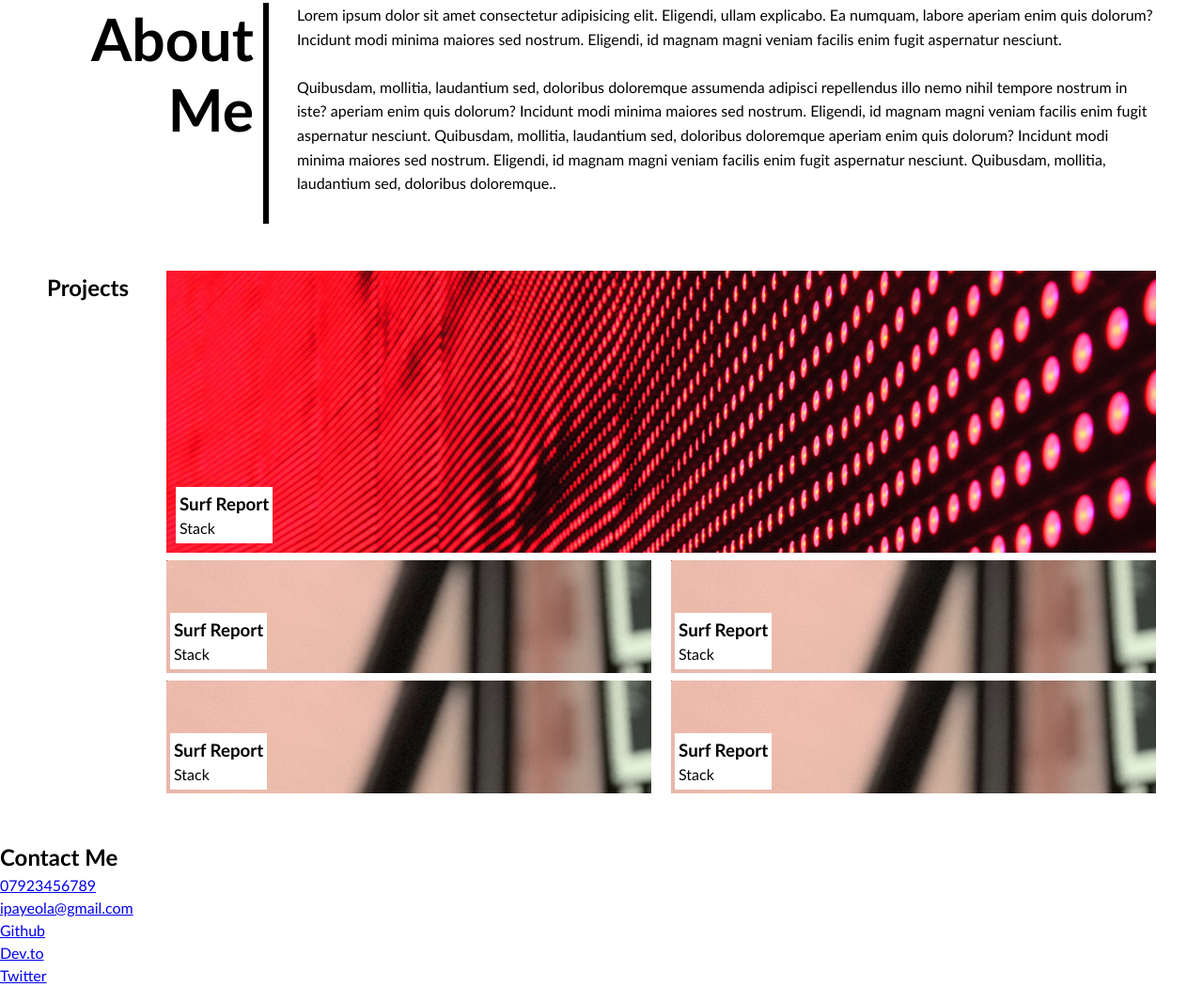
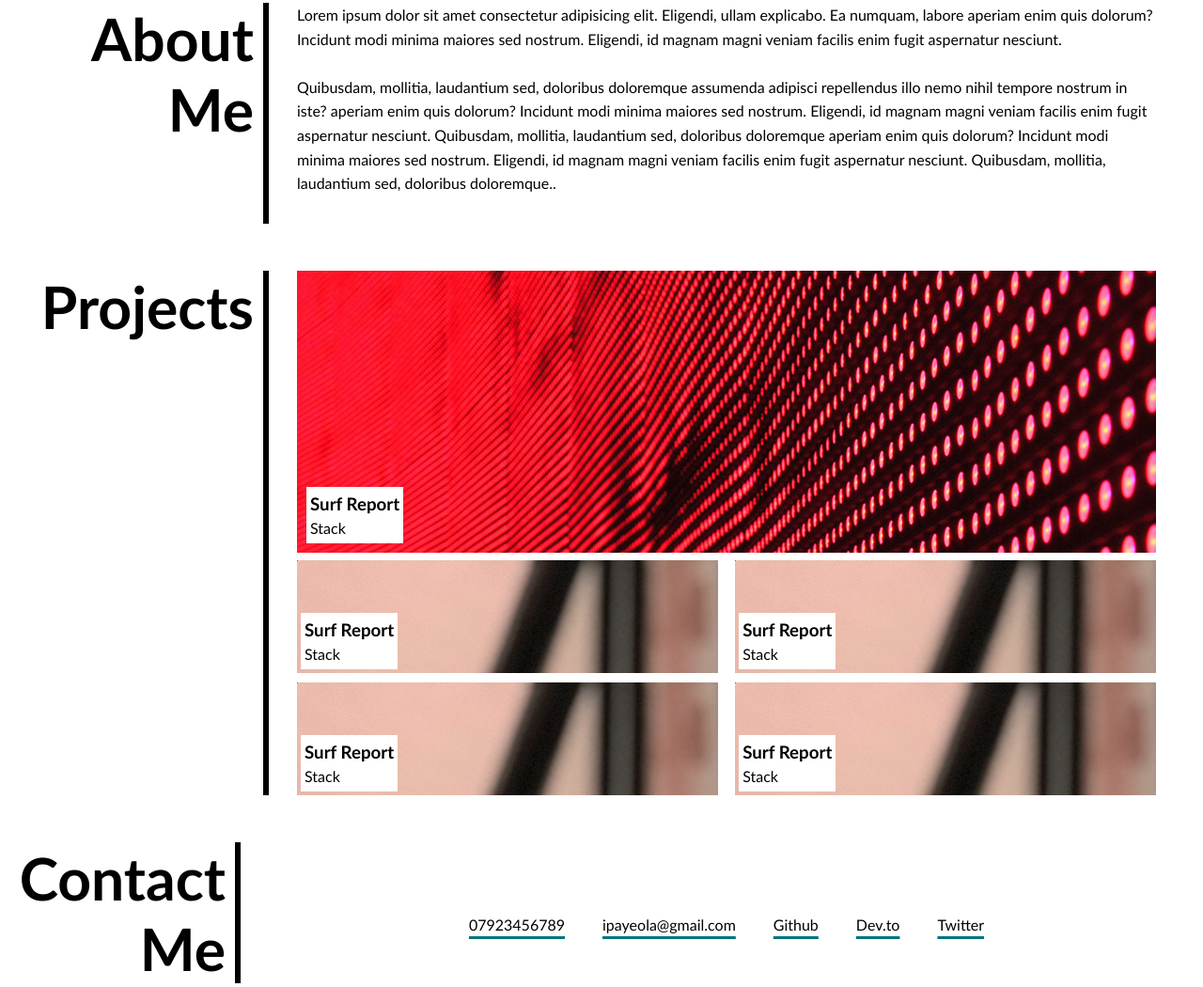
Before and after one commit to OlaIpaye/portfolio-website, a plain HTML site: page starter/index.html in a window 1280 px wide. Shown: the part 463-1513 px from the top of the page at 94% size. Drawn offline with Linux system fonts and the light colour scheme.

Commit message:
updated ccs file

```diff
--- a/starter/css/style.css
+++ b/starter/css/style.css
@@ -117,32 +117,25 @@ h1 {
   margin-bottom: 50px;
 }
 
-/* .flex-item3 {
-  display: flex;
-  width: 20%;
-  justify-content: flex-end;
-  font-size: 2.6rem;
-  padding-right: 10px;
-  text-align: right;
-  border-right: solid black 6px;
-}
-.flex-item4 {
-  display: flex;
-  flex-direction: row;
-  gap: 20px;
-  width: 80%;
-  background-color: blue;
-
-} */
 
 .work{
   display: flex;
   flex-direction: row;
+  justify-content: space-between;
   width: 100%;
 }
 
-.work h2{
-  padding-right: 40px;
+.header-two {
+  display: flex;
+  width: 20%;
+  padding-right: 10px;
+  font-size: 2.6rem;
+  justify-content:flex-end;
+  font-size: 2.6rem;
+  padding-right: 10px;
+  text-align: right;
+  line-height: normal;
+  border-right: solid black 6px;
 }
 
 .work-main{
@@ -164,17 +157,17 @@ h1 {
 .work-wrapper{
   display: flex;
   flex-direction:column ;
-  width: 100%;
+  width: 80%;
   gap: 8px;
+  padding-left: 30px;
 }
 .flexitem{
 display: flex;
 flex-direction: row;
 justify-content: space-between;
-gap: 8px;
+gap: 10px;
 flex-wrap: wrap;
 width: 100%;
-
 }
 
 .flex-item{
@@ -184,6 +177,43 @@ width: 100%;
   height: 120px;
   background-image: url(../images/02-portfolio-2.jpg);
 }
-#no-1{
 
+
+/* Contact */
+
+#contact {
+  display: flex;
+  flex-direction: row;
+  width: 100%;
 }
+
+.flex-item5 {
+  display: flex;
+  width: 20%;
+  padding-right: 10px;
+  font-size: 2.6rem;
+  justify-content:flex-end;
+  font-size: 2.6rem;
+  text-align: right;
+  line-height: normal;
+  border-right: solid black 6px;
+}
+.flex-item6 {
+  display: flex;
+  justify-content: center;
+  width: 80%;
+  gap: 30px;
+  align-items:flex-end;
+  /* padding-left: 20px; */
+  margin-bottom: 50px;
+}
+
+.flex-item6 a {
+  color: black;
+  text-decoration: underline;
+  text-decoration-thickness: 3px;
+  text-decoration-color: #00747C;
+  text-underline-offset: 6px;
+  display: inline;
+  padding-left: 10px;
+}
--- a/starter/index.html
+++ b/starter/index.html
@@ -51,8 +51,9 @@
 
     <!-- portfolio container -->
     <section class="work" id="projects">
+      <section class="header-two">
       <h2>Projects</h2>
-
+    </section>
     <div class="work-wrapper">
    <div class="work-main">
     <div class="work-title">
@@ -84,11 +85,8 @@
     </div></div>
     </div>
   </div>
-
-
 </section>
-
-  </main>
+</main>
 
     <!-- contact -->
   <Footer id="contact">
```
